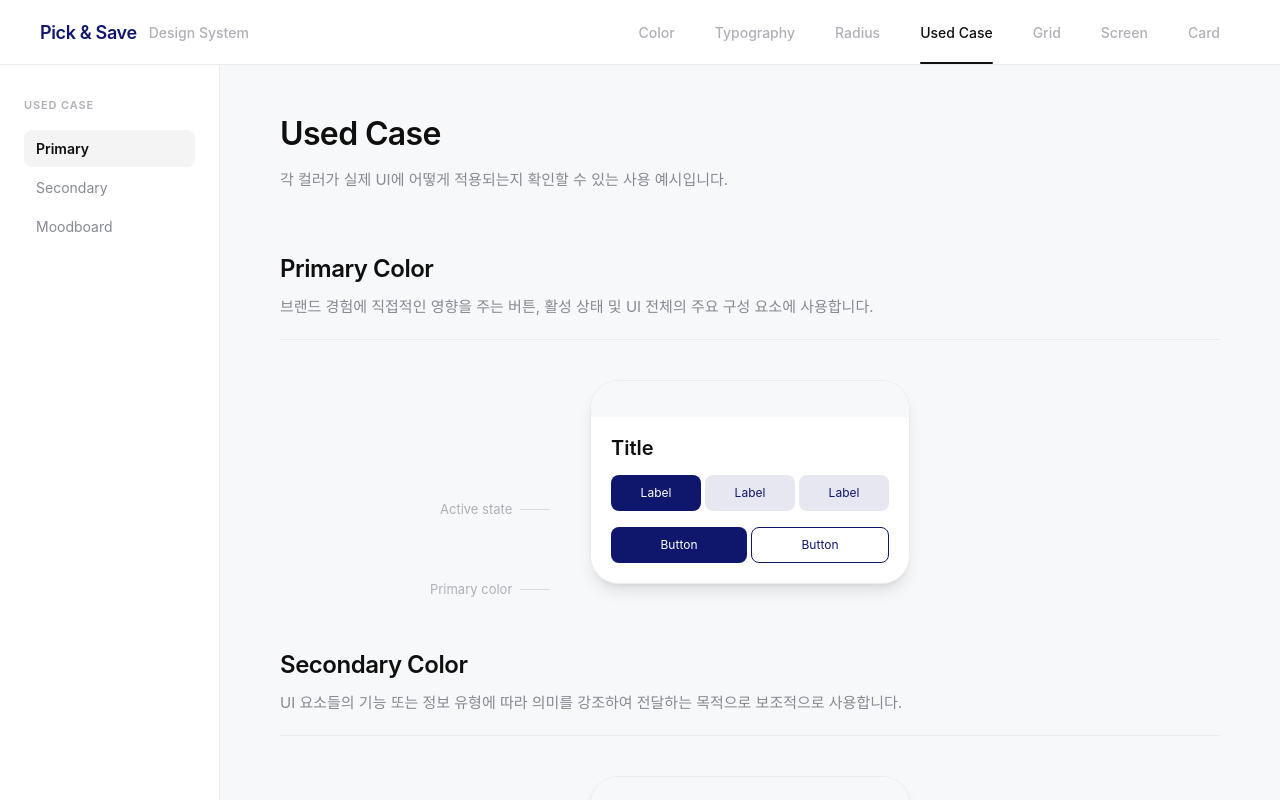
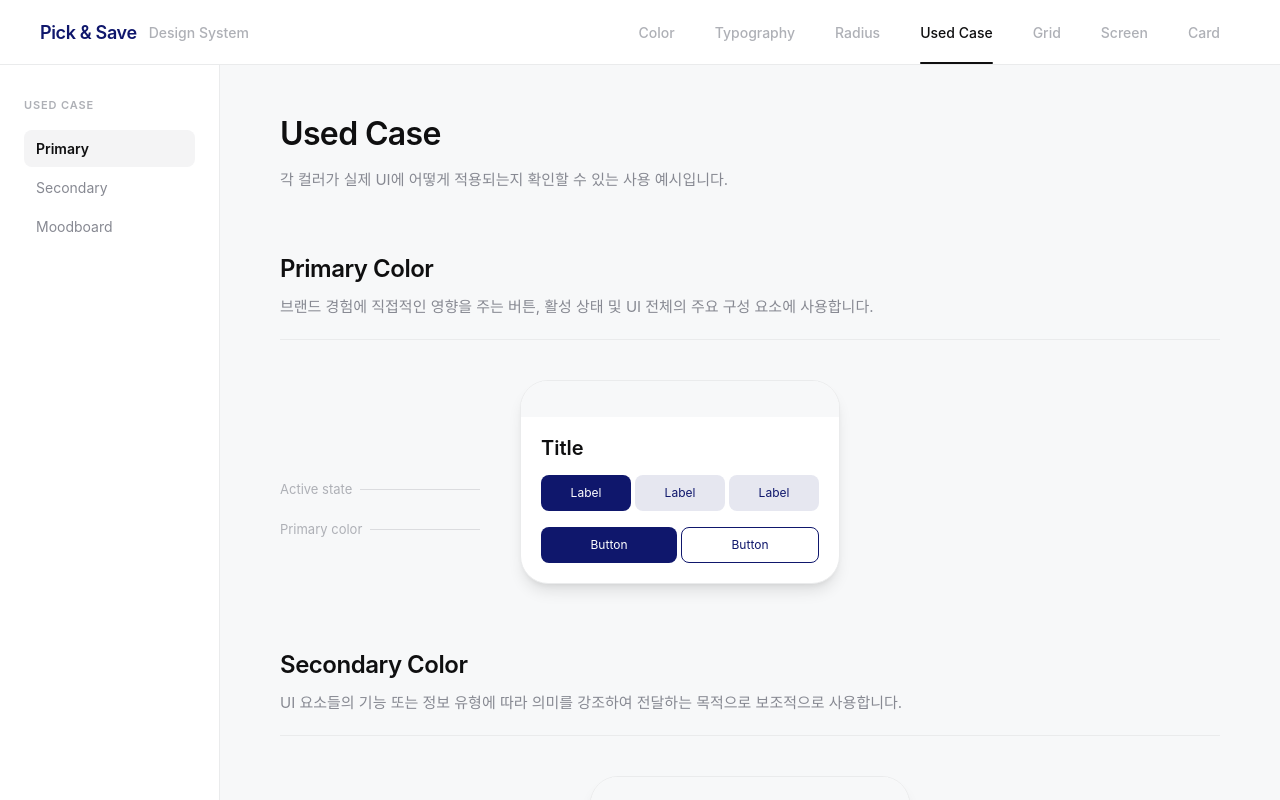
Before and after one commit to seunghyeonD/Pick-Save-Design-System, a Next.js app: page / in a window 1280 px wide. Both pictures are taken after a click on the button "Used Case". Shown: the top 800 px of the page. Built offline with nearby package versions, Linux system fonts and the light colour scheme; a web font is replaced by a local one.

Commit message:
Refactor UsedCaseTab component layout for improved structure and readability. Update annotation labels and mockup design for better alignment and spacing.

```diff
--- a/src/app/page.tsx
+++ b/src/app/page.tsx
@@ -779,16 +779,19 @@ function UsedCaseTab() {
           title="Primary Color"
           desc="브랜드 경험에 직접적인 영향을 주는 버튼, 활성 상태 및 UI 전체의 주요 구성 요소에 사용합니다."
         />
-        <div className="flex justify-center mb-[64px]">
-          <div className="relative">
-            <div className="absolute left-[-150px] top-[120px] flex items-center gap-[8px]">
-              <span className="text-[13px] text-grey-400">Active state</span>
-              <div className="w-[30px] h-[1px] bg-grey-300" />
-            </div>
-            <div className="absolute left-[-160px] top-[200px] flex items-center gap-[8px]">
-              <span className="text-[13px] text-grey-400">Primary color</span>
-              <div className="w-[30px] h-[1px] bg-grey-300" />
-            </div>
+        <div className="flex items-start gap-[40px] mb-[64px]">
+          {/* Annotation labels */}
+          <div className="w-[200px] shrink-0 flex flex-col gap-[20px] pt-[100px]">
+            <div className="flex items-center gap-[8px]">
+              <span className="text-[13px] text-grey-400 whitespace-nowrap">Active state</span>
+              <div className="flex-1 h-[1px] bg-grey-300" />
+            </div>
+            <div className="flex items-center gap-[8px]">
+              <span className="text-[13px] text-grey-400 whitespace-nowrap">Primary color</span>
+              <div className="flex-1 h-[1px] bg-grey-300" />
+            </div>
+          </div>
+          {/* Phone mockup */}
           <div className="w-[320px] bg-white border border-grey-200 rounded-[28px] overflow-hidden shadow-lg">
             <div className="h-[36px] bg-grey-50" />
             <div className="px-[20px] pt-[16px]">
@@ -817,7 +820,6 @@ function UsedCaseTab() {
                 <button className="flex-1 h-[36px] border border-primary-main rounded-lg text-[12px] text-primary-main">
                   Button
                 </button>
-                </div>
               </div>
             </div>
           </div>
```
Lines whose indentation alone changed are shown as unchanged.
